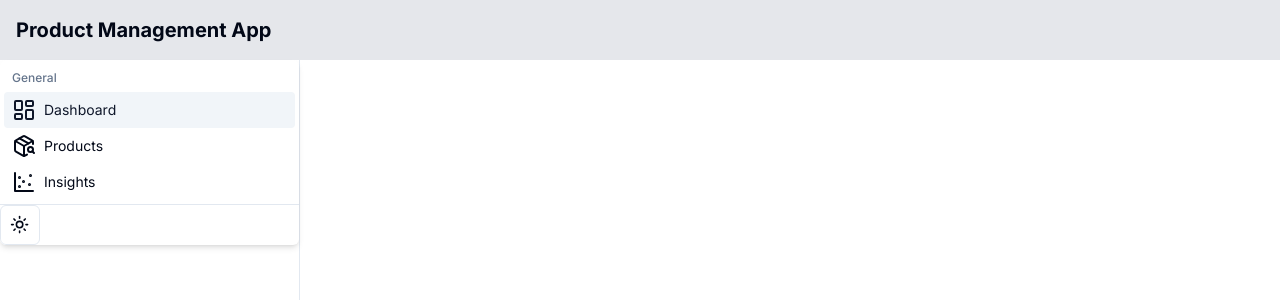
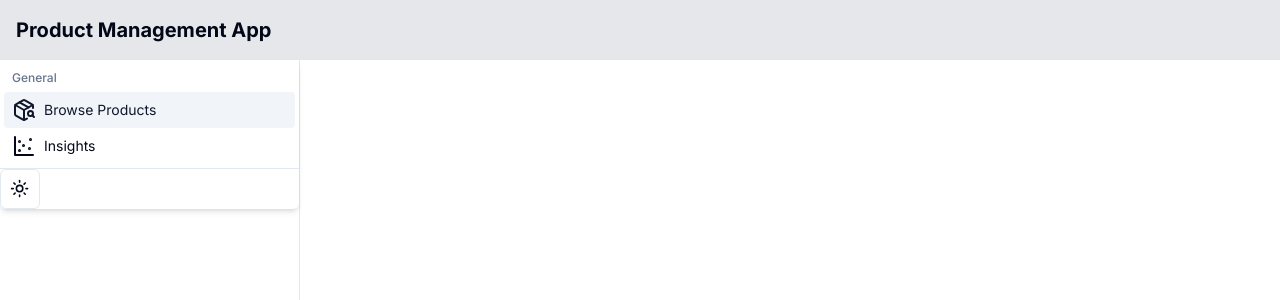
Before and after one commit to hlokomani/product-management, a Next.js app in the folder myproductmanager/: page / in a window 1280 px wide. Shown: the top 300 px of the page. Built offline with nearby package versions, Linux system fonts and the light colour scheme.

Commit message:
Adjust height to remove unnecesary scroll

```diff
--- a/myproductmanager/src/components/Sidebar.tsx
+++ b/myproductmanager/src/components/Sidebar.tsx
@@ -17,15 +17,14 @@ import {
       {
         group: "General",
         items: [
-          { link: "/", text: "Dashboard", icon: <LayoutDashboard /> },
-          { link: "/products", text: "Products", icon: <PackageSearch /> },
+          { link: "/products", text: "Browse Products", icon: <PackageSearch /> },
           { link: "/", text: "Insights", icon: <ScatterChart /> },
         ],
       },
     ];
 
     return (
-      <div className="w-[300px] border-r min-h-screen">
+      <div className="w-[300px] border-r min-h-80vh">
         <div className="grow">
           <Command className="shadow-md">
             <CommandList>
```
